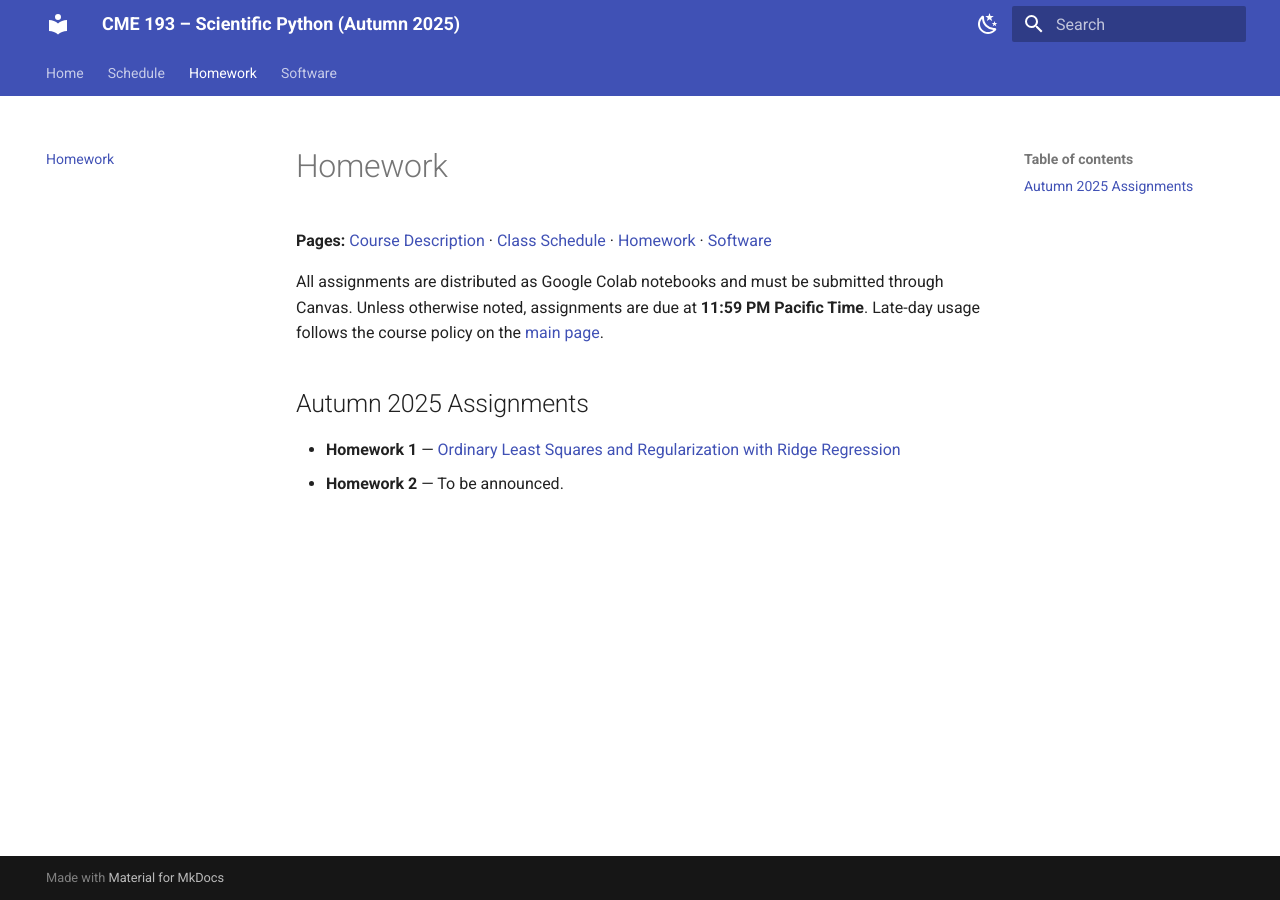
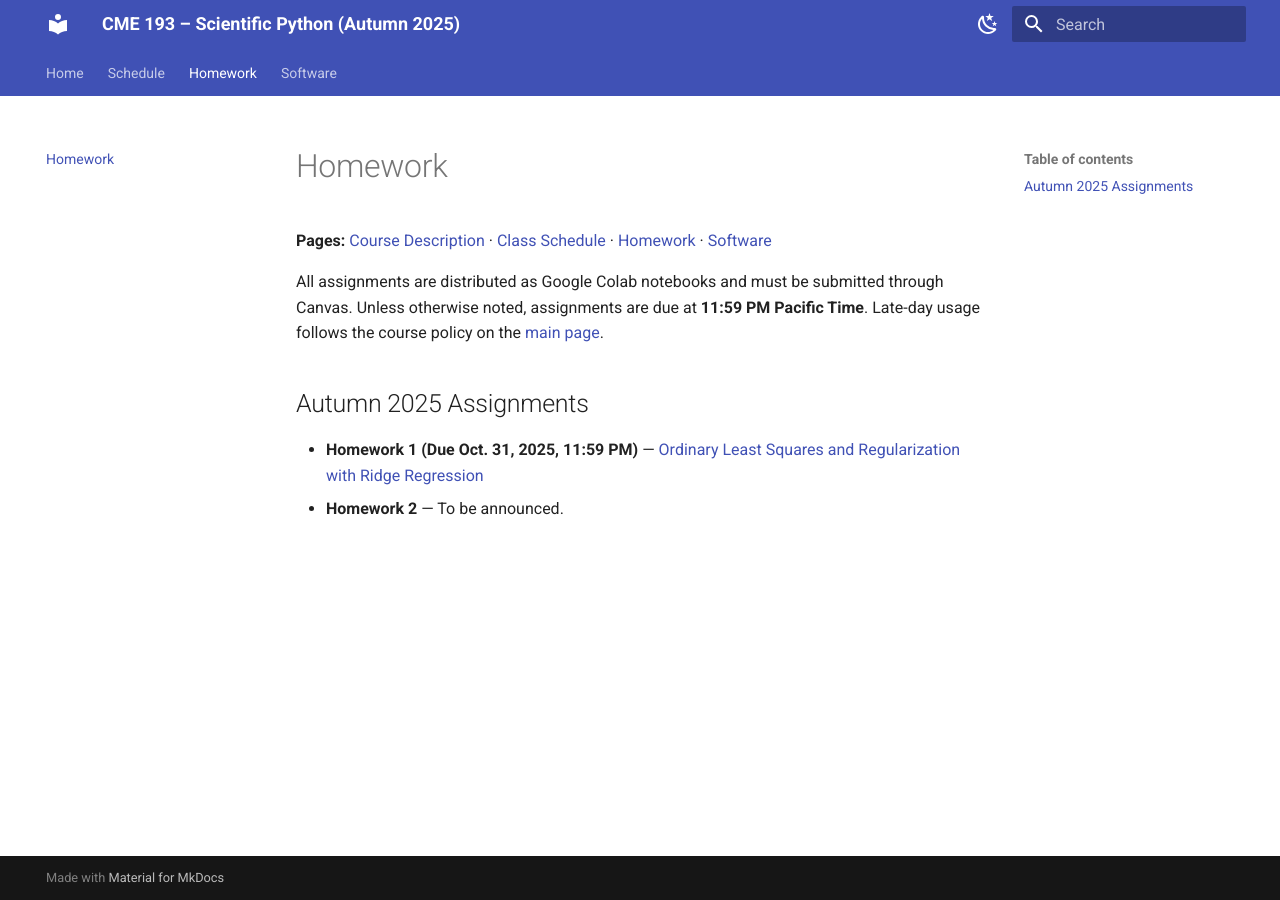
Before and after one commit to TianyuDu/CME193-Autumn-2025, an MkDocs documentation site: the page built from docs/homework.md, in a window 1280 px wide. Built offline with MkDocs 1.6.1 and Material for MkDocs 9.7.7, drawn with Linux system fonts in a browser that asks for light colours.

Commit message:
Update Homework 1 details with due date and link to Google Colab notebook

```diff
--- a/docs/homework.md
+++ b/docs/homework.md
@@ -5,5 +5,5 @@
 All assignments are distributed as Google Colab notebooks and must be submitted through Canvas. Unless otherwise noted, assignments are due at **11:59 PM Pacific Time**. Late-day usage follows the course policy on the [main page](index.md#late-day-policy).
 
 ## Autumn 2025 Assignments
-- **Homework 1** — [Ordinary Least Squares and Regularization with Ridge Regression](../homeworks/CME193_HW1_OLS.ipynb)
+- **Homework 1 (Due Oct. 31, 2025, 11:59 PM)** — [Ordinary Least Squares and Regularization with Ridge Regression](https://github.com/TianyuDu/CME193-Autumn-2025/blob/main/homeworks/CME193_HW1_OLS.ipynb)
 - **Homework 2** — To be announced.
```
